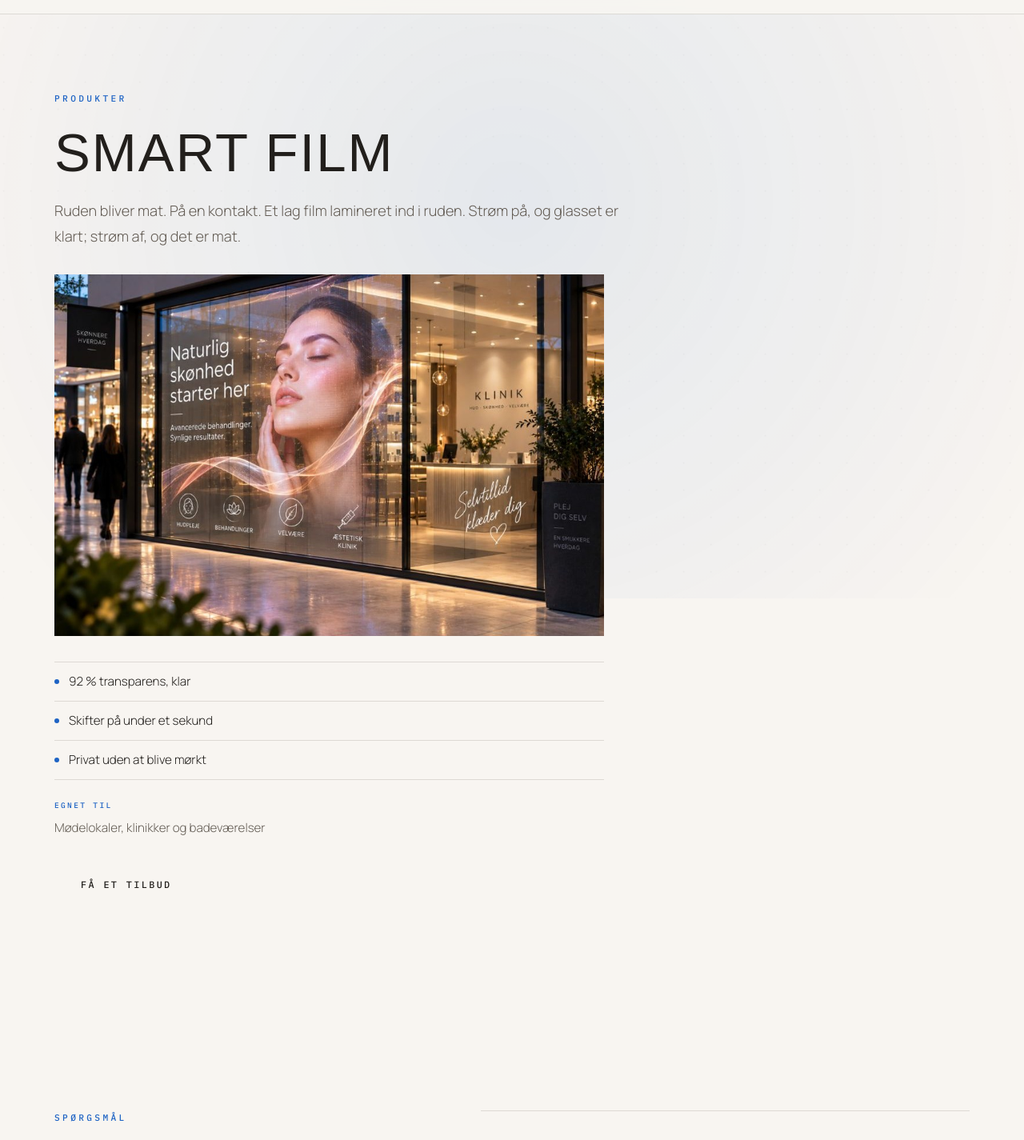
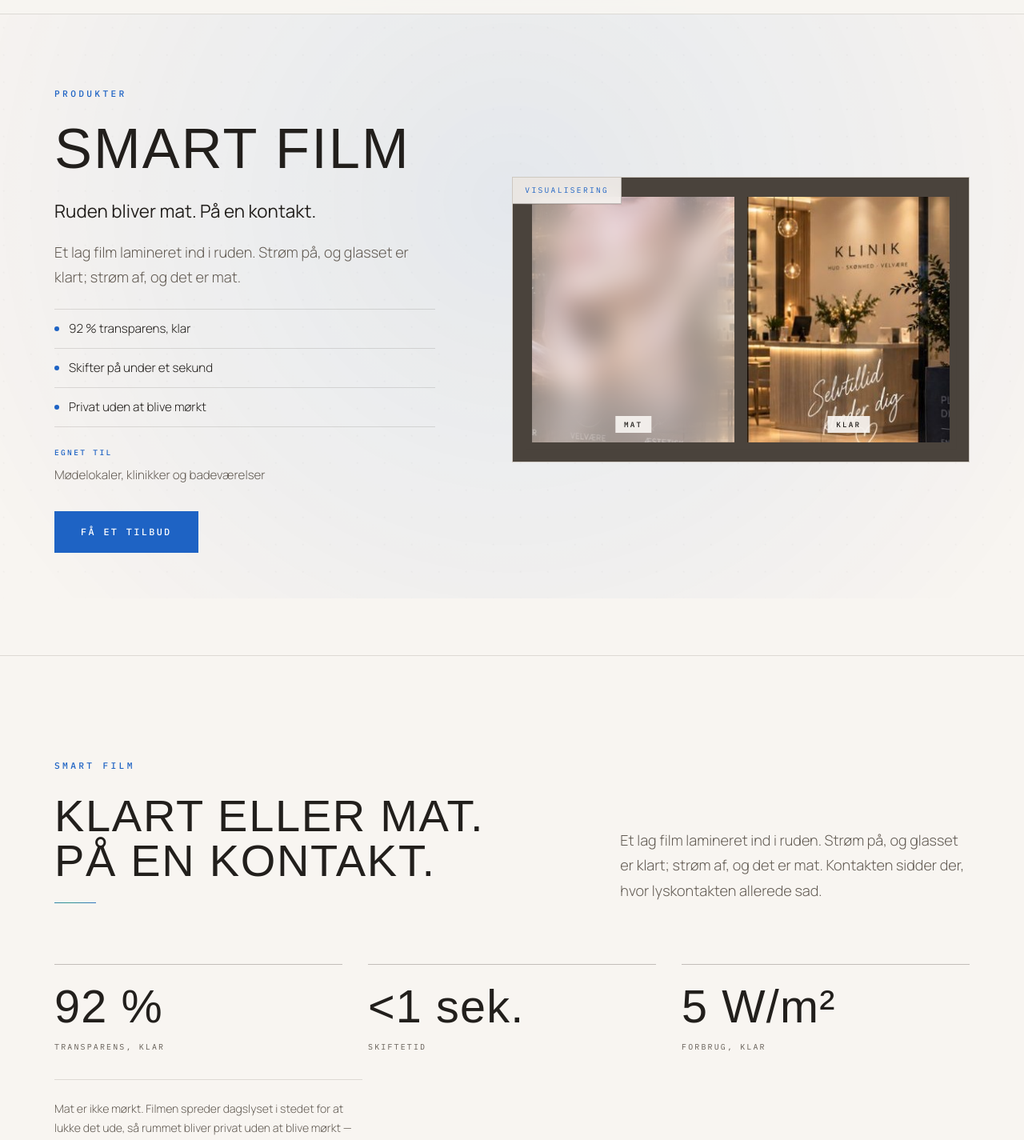
Before and after one commit to AsadSi/smartfilm, a Next.js app: page /smart-film in a window 1280 px wide. Shown: the part 52-1477 px from the top of the page at 80% size. Built offline with nearby package versions, Linux system fonts and the light colour scheme; a web font is replaced by a local one.

Commit message:
Product pages: two-column hero, labelled visualisation, figures, FAQ and quote form

```diff
--- a/src/app/globals.css
+++ b/src/app/globals.css
@@ -780,6 +780,25 @@ hr.edge{width:52px;margin-block:var(--s3)}
 @media (max-width:639px){ .prod .btn{align-self:stretch} }
 
 /* ============================================================
+   PRODUCT PAGES — /led-film and /smart-film
+   ============================================================ */
+.pp-hero{padding-top:calc(var(--nav-h) + clamp(40px,7vw,var(--s7)))}
+.pp-grid{display:grid;grid-template-columns:minmax(0,1fr);gap:var(--s5);align-items:center}
+@media (min-width:980px){ .pp-grid{grid-template-columns:minmax(0,5fr) minmax(0,6fr);gap:var(--s7)} }
+.pp-copy h1{font-size:clamp(2.2rem,6.4vw,4.4rem);overflow-wrap:break-word;margin-bottom:var(--s3)}
+.pp-claim{font-size:clamp(1.15rem,2vw,1.4rem);font-weight:400;margin-bottom:var(--s2)}
+.pp-grid .prod-shot{margin-bottom:0}
+.pp-copy .btn{align-self:flex-start}
+@media (max-width:639px){ .pp-copy .btn{display:flex} }
+.pp-figs-wrap{border-top:1px solid var(--line)}
+.pp-figs{list-style:none;padding:0;margin:0;display:grid;gap:var(--s4)}
+@media (min-width:640px){ .pp-figs{grid-template-columns:repeat(3,minmax(0,1fr))} }
+.pp-figs li{padding-top:var(--s3);border-top:1px solid var(--line-strong)}
+.pp-figs b{display:block;font-family:var(--display);font-weight:400;font-size:clamp(2.2rem,5vw,3.6rem);line-height:1;letter-spacing:.02em}
+.pp-figs span{display:block;margin-top:12px;font-family:var(--mono);font-size:.62rem;letter-spacing:.22em;text-transform:uppercase;color:var(--text-dim)}
+.pp-points{max-width:68ch}
+
+/* ============================================================
    APPLICATIONS
 
    Two by two on a wide screen, words under each picture. On a phone each
@@ -935,7 +954,6 @@ hr.edge{width:52px;margin-block:var(--s3)}
 .legal{padding-top:calc(var(--nav-h) + clamp(48px,8vw,var(--s7)))}
 .legal .wrap > *{max-width:68ch}
 .legal h1{font-size:clamp(1.7rem,6.4vw,4.2rem);margin-bottom:var(--s3);overflow-wrap:break-word}
-.legal .wrap > img{height:auto;margin-block:var(--s4)}
 .legal section{margin-top:var(--s5);padding-top:var(--s4);border-top:1px solid var(--line)}
 .legal h2{font-size:clamp(1.15rem,1.9vw,1.45rem);letter-spacing:.05em;margin-bottom:var(--s2)}
 .legal section p{color:var(--text-dim)}
--- a/src/components/ProductPage.tsx
+++ b/src/components/ProductPage.tsx
@@ -1,41 +1,97 @@
 'use client';
 
-import Image from 'next/image';
-import Link from 'next/link';
 import { useT } from './lang';
-import { Faq } from './Sections';
+import { ProductShot } from './ProductShot';
+import { QuoteForm } from './QuoteForm';
+import { Faq, Specs } from './Sections';
+import { Reveal } from './Reveal';
 import { SubHeader } from './SubHeader';
 
 /**
- * One product on a page of its own, so each can be found by what it is. It
- * says only what the front page's product cards already say, at the reading
- * measure the privacy policy uses, with the FAQ and the way to the form.
+ * One product on a page of its own, so each can be found by what it is. Every
+ * word is the front page's own: the product card, the figures, the notes
+ * beside the demonstrations, the FAQ and the enquiry form. Index 0 is the LED
+ * film, 1 is Smart Film.
  */
 export function ProductPage({ index }: { index: number }) {
-  const { PRODUCTS: P, UI } = useT();
+  const { PRODUCTS: P, UI, DEMO, SMART_FILM } = useT();
   const p = P.items[index];
+  const led = index === 0;
+
+  // The page scrolls to the form without writing a #fragment to the address bar.
+  const toForm = (e: React.MouseEvent) => {
+    e.preventDefault();
+    document.getElementById('tilbud')?.scrollIntoView();
+  };
 
   return (
     <>
       <SubHeader title={`${p.name} · ${UI.title.split(' · ')[0]}`} />
 
-      <main id="main" tabIndex={-1} className="section legal">
-        <div className="wrap">
+      <main id="main" tabIndex={-1}>
+        <section className="section pp-hero">
+          <div className="wrap pp-grid">
+            <div className="pp-copy">
               <p className="kicker">{P.kicker}</p>
               <h1>{p.name}</h1>
-          <p className="lede">{p.claim} {p.body}</p>
-
-          <Image src={p.image} alt={p.alt} width={943} height={621} sizes="(min-width:880px) 68ch, 100vw" priority />
+              <p className="pp-claim">{p.claim}</p>
+              <p className="lede">{p.body}</p>
 
               <ul className="prod-points">
                 {p.points.map((t) => <li key={t}>{t}</li>)}
               </ul>
               <p className="prod-for"><span>{P.forLabel}</span>{p.for}</p>
-          <Link className="btn" href="/#tilbud">{UI.cta}</Link>
+              <a className="btn btn-primary" href="#tilbud" onClick={toForm}>{UI.cta}</a>
             </div>
-      </main>
+
+            <ProductShot item={p} sizes="(min-width:980px) 52vw, 100vw" priority />
+          </div>
+        </section>
+
+        {led ? (
+          <Specs />
+        ) : (
+          <section className="section pp-figs-wrap">
+            <div className="wrap">
+              <Reveal className="head">
+                <p className="kicker">{SMART_FILM.kicker}</p>
+                <h2>{SMART_FILM.headline}</h2>
+                <hr className="edge" />
+                <p className="lede">{SMART_FILM.lede}</p>
+              </Reveal>
+              <Reveal>
+                <ul className="pp-figs">
+                  {SMART_FILM.figures.map((f) => (
+                    <li key={f.label}><b>{f.value}</b><span>{f.label}</span></li>
+                  ))}
+                </ul>
+                <p className="klar-note">{SMART_FILM.note}</p>
+              </Reveal>
+            </div>
+          </section>
+        )}
+
+        {led ? (
+          <section className="section pp-figs-wrap">
+            <div className="wrap">
+              <Reveal className="head">
+                <p className="kicker">{DEMO.kicker}</p>
+                <h2>{DEMO.headline}</h2>
+                <hr className="edge" />
+                <p className="lede">{DEMO.lede}</p>
+              </Reveal>
+              <Reveal>
+                <ul className="prod-points pp-points">
+                  {DEMO.points.map((t) => <li key={t}>{t}</li>)}
+                </ul>
+              </Reveal>
+            </div>
+          </section>
+        ) : null}
 
         <Faq />
+        <QuoteForm />
+      </main>
     </>
   );
 }
--- /dev/null
+++ b/src/components/ProductShot.tsx
@@ -0,0 +1,28 @@
+'use client';
+
+import Image from 'next/image';
+import { useT } from './lang';
+
+type Item = { image: string; alt: string; panes?: string[] };
+
+/**
+ * A product's picture with the "Visualisering" label, and for Smart Film the
+ * two panes, one matte and one clear. Shared by the front-page cards and the
+ * product pages so the label can never be left off one of them.
+ */
+export function ProductShot({ item, sizes, priority }: { item: Item; sizes: string; priority?: boolean }) {
+  const { REFS } = useT();
+  return (
+    <div className={`prod-shot${item.panes ? ' pane-shot' : ''}`}>
+      <span className="badge">{REFS.badge}</span>
+      <Image src={item.image} alt={item.alt} width={943} height={621} sizes={sizes} priority={priority} />
+      {item.panes ? (
+        <div className="panes split" aria-hidden="true">
+          {item.panes.map((label, i) => (
+            <i className={`pane${i === 0 ? ' frost' : ''}`} key={label}><b>{label}</b></i>
+          ))}
+        </div>
+      ) : null}
+    </div>
+  );
+}
```
Also changed, not shown: src/components/Products.tsx (+3 -13 lines). Lines whose indentation alone changed are shown as unchanged.
